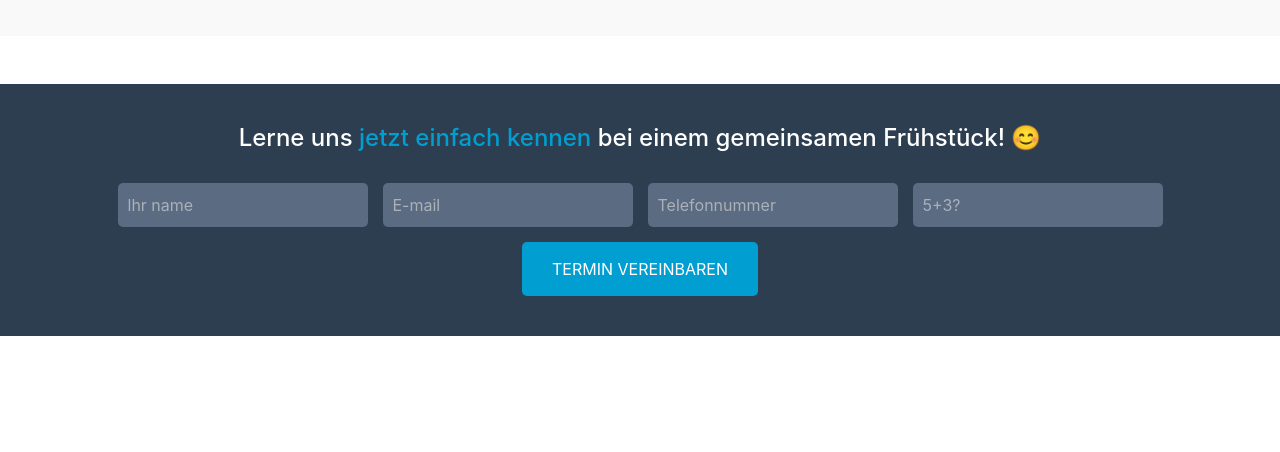
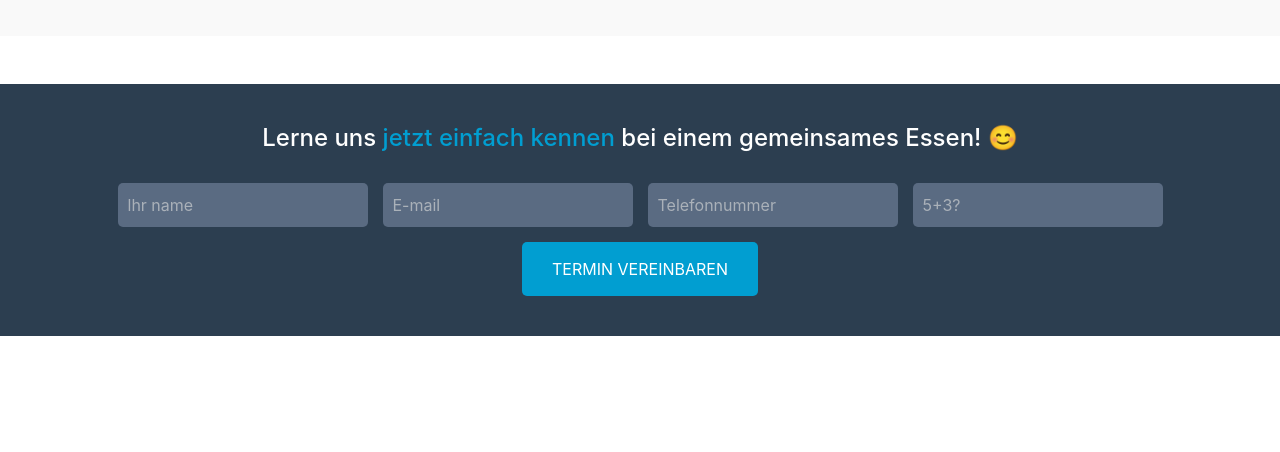
Before and after one commit to talha-husnain/med_web, a plain HTML site: page Index.html in a window 1280 px wide. Shown: the part 2224-2676 px from the top of the page. Drawn offline with nearby package versions, Linux system fonts and the light colour scheme.

Commit message:
Initial commit

```diff
--- a/Index.html
+++ b/Index.html
@@ -212,7 +212,7 @@
 
   <section id="eating-together" class="my-5">
     <div class="eat-together">
-      <h2>Lerne uns <span>jetzt einfach kennen</span> bei einem gemeinsamen Frühstück! <span class="emoji">😊</span>
+      <h2>Lerne uns <span>jetzt einfach kennen</span> bei einem gemeinsames Essen! <span class="emoji">😊</span>
       </h2>
       <form class="appointment-form">
         <input type="text" placeholder="lhr name" class="input-field" required>
```
